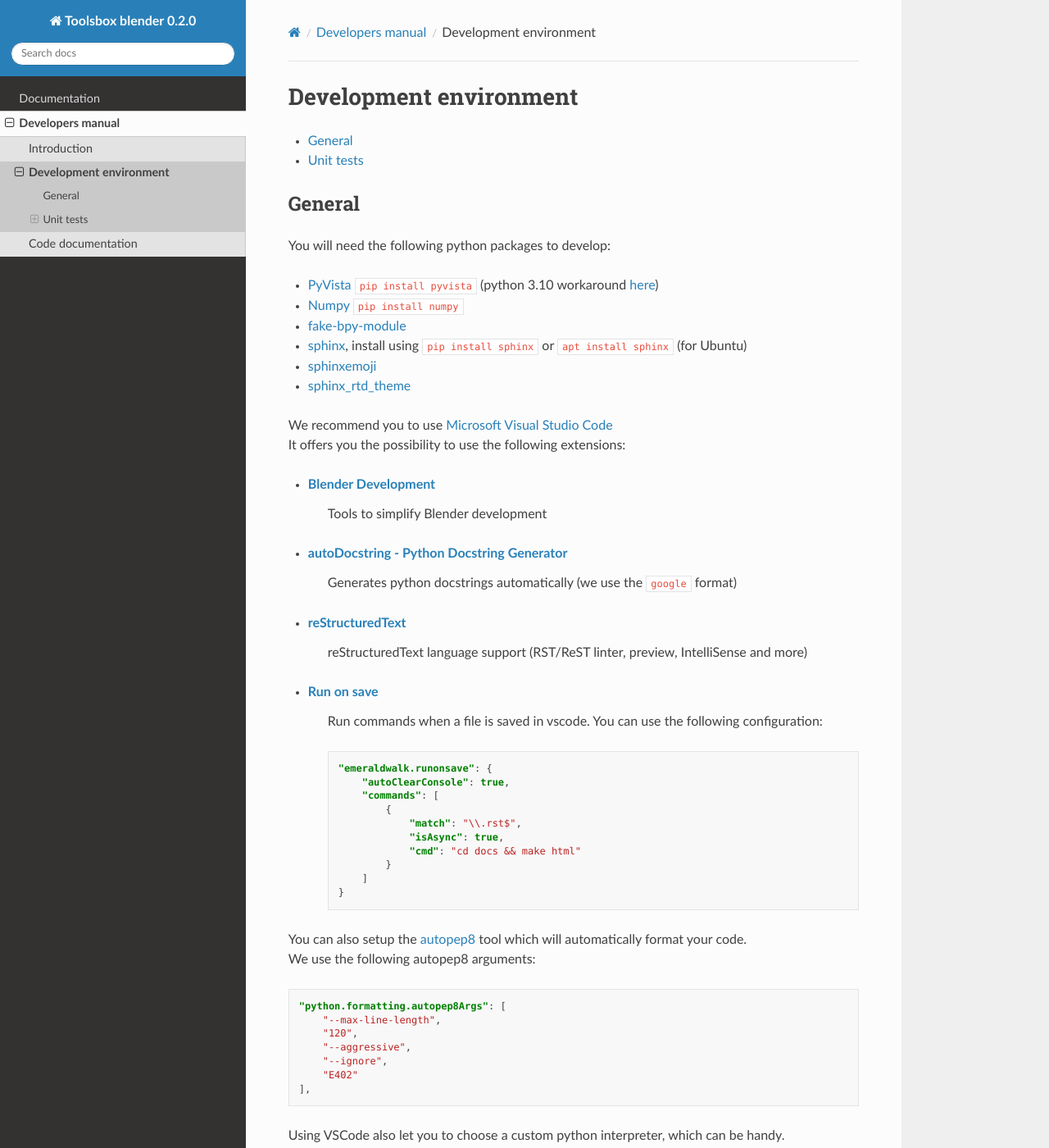
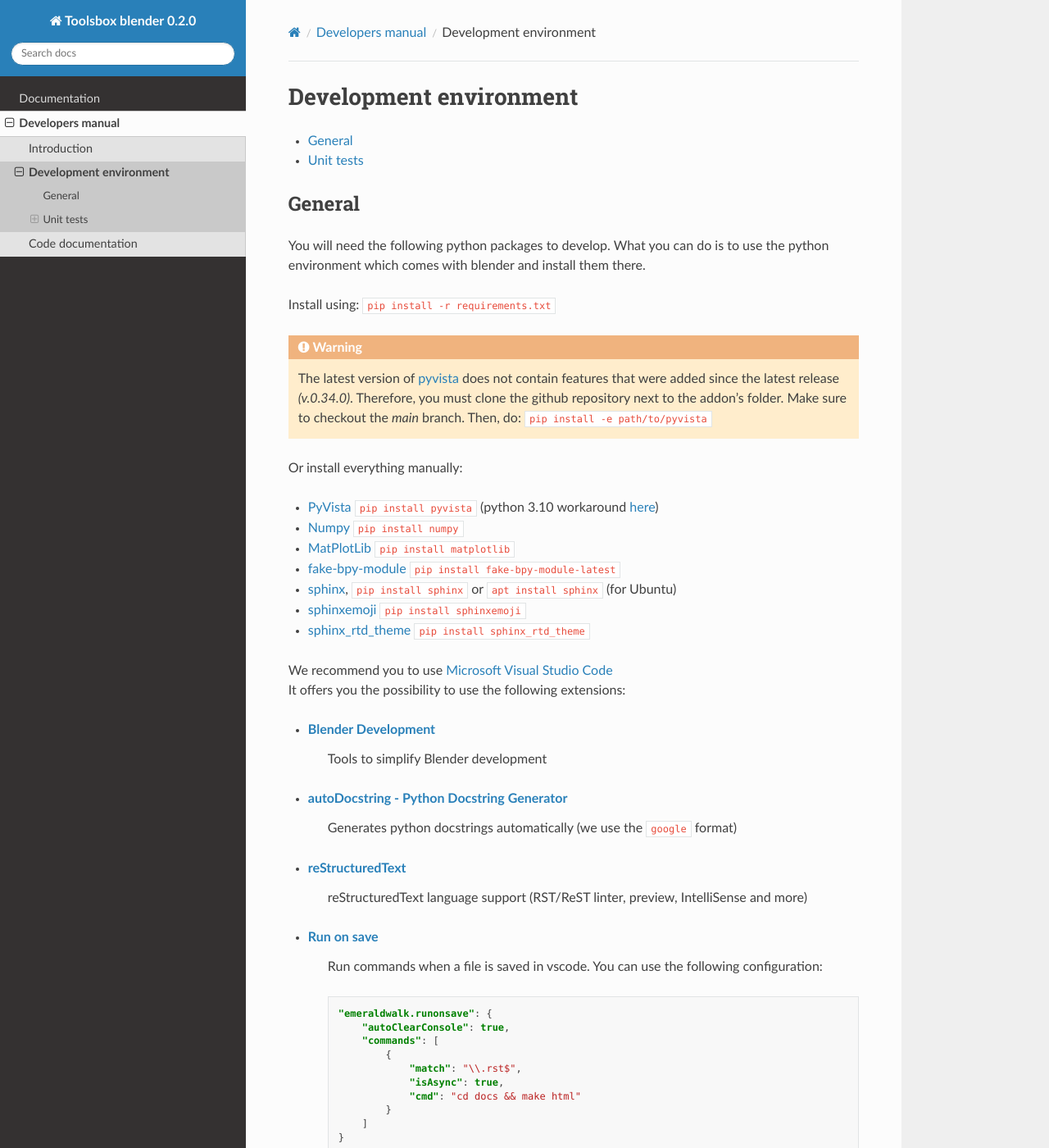
Before and after one commit to Artelia/NIMPHS, a Sphinx documentation site: the page built from docs/source/developers_manual/development_environment.rst, in a window 1280 px wide and 1400 px high. Shown: the whole window at 82% size. Built offline with Sphinx 7.4.7 and the Read the Docs theme 2.0.0, drawn with Linux system fonts in a browser that asks for light colours; pages that are not in the unit, such as notebooks, are missing from menus; some of the changed text lies outside the part shown.

```diff
--- a/docs/source/developers_manual/development_environment.rst
+++ b/docs/source/developers_manual/development_environment.rst
@@ -11,14 +11,27 @@ Development environment
 General
 #######
 
-| You will need the following python packages to develop:
+| You will need the following python packages to develop.
+  What you can do is to use the python environment which comes with blender and install them there.
+
+| Install using: ``pip install -r requirements.txt``
+
+.. warning::
+
+    The latest version of `pyvista <https://github.com/pyvista/pyvista>`__ does not contain features that were added since the latest release `(v.0.34.0)`.
+    Therefore, you must clone the github repository next to the addon's folder. Make sure to checkout the `main` branch.
+    Then, do: ``pip install -e path/to/pyvista``
+
+| Or install everything manually:
 
 * `PyVista <https://docs.pyvista.org/#>`__ ``pip install pyvista`` (python 3.10 workaround `here <https://github.com/pyvista/pyvista/discussions/2064>`__)
 * `Numpy <https://numpy.org/doc/stable/#>`__ ``pip install numpy``
-* `fake-bpy-module <https://pypi.org/project/fake-bpy-module-latest/>`_
-* `sphinx <https://pypi.org/project/Sphinx/>`__, install using ``pip install sphinx`` or ``apt install sphinx`` (for Ubuntu)
-* `sphinxemoji <https://pypi.org/project/sphinxemoji/>`__
-* `sphinx_rtd_theme <https://pypi.org/project/sphinx-rtd-theme/>`__
+* `MatPlotLib <https://matplotlib.org/>`__ ``pip install matplotlib``
+* `fake-bpy-module <https://pypi.org/project/fake-bpy-module-latest/>`_ ``pip install fake-bpy-module-latest``
+* `sphinx <https://pypi.org/project/Sphinx/>`__, ``pip install sphinx`` or ``apt install sphinx`` (for Ubuntu)
+* `sphinxemoji <https://pypi.org/project/sphinxemoji/>`__ ``pip install sphinxemoji``
+* `sphinx_rtd_theme <https://pypi.org/project/sphinx-rtd-theme/>`__ ``pip install sphinx_rtd_theme``
+
 
 | We recommend you to use `Microsoft Visual Studio Code <https://code.visualstudio.com/>`__
 | It offers you the possibility to use the following extensions:
@@ -66,15 +79,14 @@ Unit tests
 ##########
 
 | In order to make sure new features do not break what already work, we try to maintain a high testing rate.
-
-| We use the `blender-addon-tester <https://github.com/nangtani/blender-addon-tester>`__ python package along with `pytest <https://docs.pytest.org/en/7.1.x/>`__ to make our unit tests.
+  We use the `blender-addon-tester <https://github.com/nangtani/blender-addon-tester>`__ python package along with `pytest <https://docs.pytest.org/en/7.1.x/>`__ to make our unit tests.
 
 Setup
 -----
 
 * Install the ``blender-addon-tester`` python package: ``pip install blender-addon-tester``
 
-.. important::
+.. warning::
 
     The latest version of `pyvista <https://github.com/pyvista/pyvista>`__ does not contain features that were added since the latest release `(v.0.34.0)`.
     Therefore, you must clone the github repository next to the addon's folder. Make sure to checkout the `main` branch.
@@ -84,7 +96,7 @@ Usage
 -----
 
 | Every scripts that concern unit testing are under the ``scripts`` folder.
-| The ``run_tests.py`` script can run all the tests for a given version of Blender.
+  The ``run_tests.py`` script can run all the tests for a given version of Blender.
 
 * Arguments for ``run_tests.py``
 
@@ -107,13 +119,12 @@ Write new tests
 ---------------
 
 | Please write new tests in the ``tests`` folder.
-| You can either write tests in existing files (if they correspond to the theme of the file) or create a new file.
-
-| If you need to add data for your tests, you can place it in the ``tests/data`` folder.
+  You can either write tests in existing files (if they correspond to the theme of the file) or create a new file.
+  If you need to add data for your tests, you can place it in the ``tests/data`` folder.
 
 .. important::
 
-    Please make sure they are lightweight as possible, no need to have samples with hundreds of time steps and thousands of vertices.
+    Please make sure test data are lightweight as possible, no need to have samples with hundreds of time steps and thousands of vertices.
 
 
 Testing pipeline
--- a/docs/source/developers_manual/introduction.rst
+++ b/docs/source/developers_manual/introduction.rst
@@ -8,7 +8,7 @@ Introduction
 .. _file_architecture:
 
 File architecture
-##################
+#################
 
 | The file architecture is as follows:
 
--- a/requirements.txt
+++ b/requirements.txt
@@ -1,2 +1,7 @@
+# pyvista >= 0.35.0
 numpy
 matplotlib
+fake-bpy-module-latest
+sphinx
+sphinxemoji
+sphinx_rtd_theme
```
Also changed, not shown: 3 other files.
